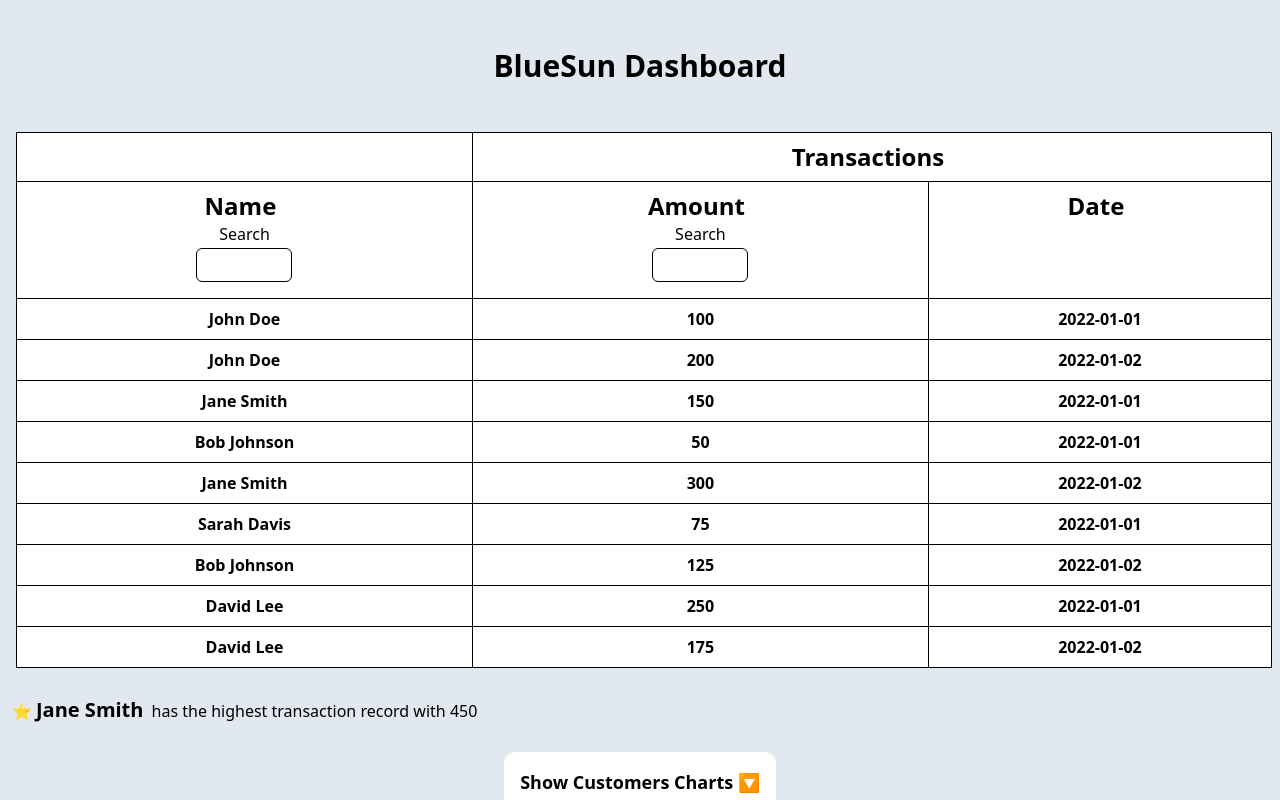
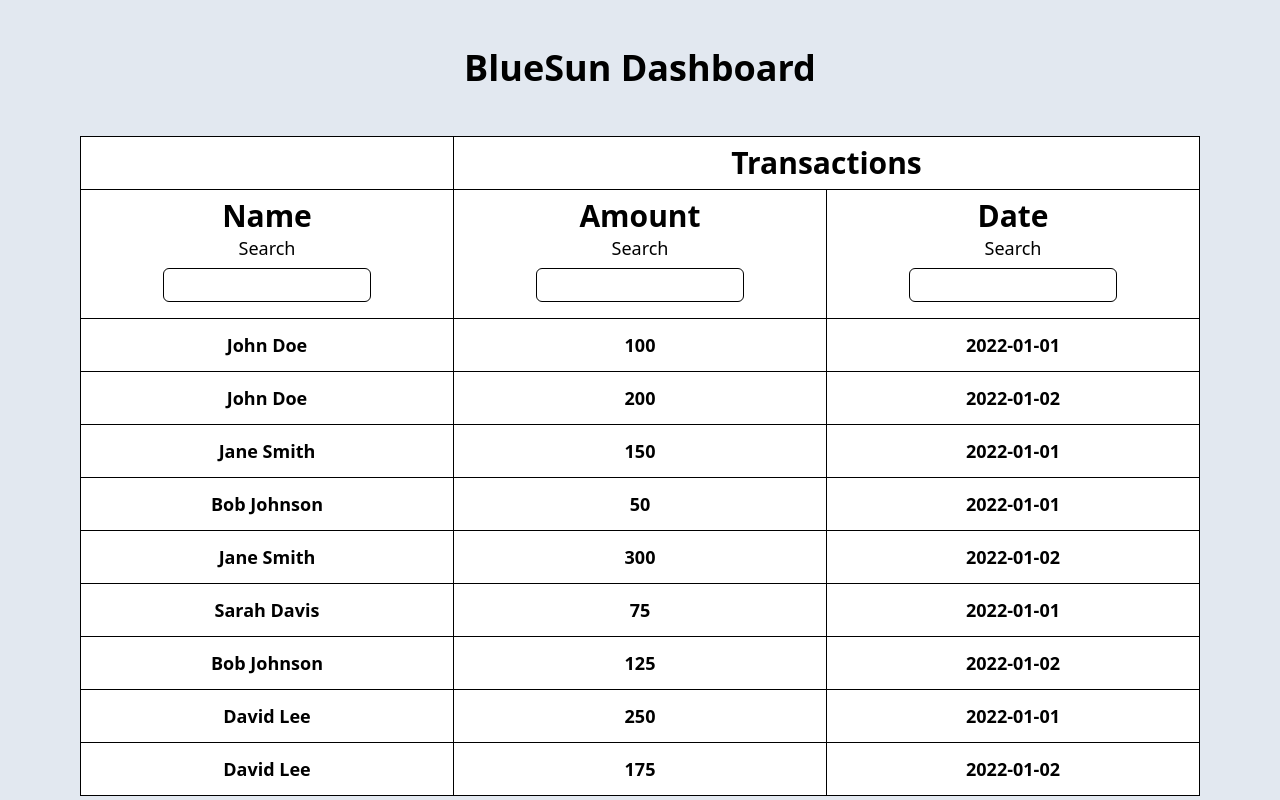
Before and after one commit to shadyhussein99/BlueSun-Task, a React (Vite) app: page / in a window 1280 px wide. Shown: the top 800 px of the page. Built offline with nearby package versions, Linux system fonts and the light colour scheme.

Commit message:
styling large screens

```diff
--- a/public/style.css
+++ b/public/style.css
@@ -2,9 +2,6 @@
 @tailwind components;
 @tailwind utilities;
 
-* {
-    @apply mx-1
-}
 
 html {
     @apply bg-slate-200
--- a/src/components/App.jsx
+++ b/src/components/App.jsx
@@ -50,7 +50,7 @@ function App() {
   const customerHighestTransaction = totalCustomersTransactions.find((value) => value.amount === maxTransaction)
 
   return (
-    <>
+    <main className="mx-5 md:mx-12 lg:mx-20">
       <Title />
       <Table />
       <HighestTransactionCustomer
@@ -81,7 +81,7 @@ function App() {
         customer4Data={customer4Data}
         customer5Data={customer5Data}
       />
-    </>
+    </main>
   )
 }
 
--- a/src/components/BarChart.jsx
+++ b/src/components/BarChart.jsx
@@ -80,7 +80,7 @@ function BarChart(props) {
         props.setCustomersDetails({updatedObject});
     }
 
-    return <section className="mt-12 mb-3 mx-auto">
+    return <section className="mt-12 mb-3 mx-auto md:mx-24 lg:mx-36 xl:mx-72">
         <p onClick={handleClick} className=" text-right cursor-pointer">✖</p>
         {props.customer1Chart && <Bar data={customerData1} />}
         {props.customer2Chart && <Bar data={customerData2} />}
--- a/src/components/ColumnFilter.jsx
+++ b/src/components/ColumnFilter.jsx
@@ -5,8 +5,8 @@ function ColumnFilter({ column }) {
     const { filterValue, setFilter } = column
 
     return <section>
-        <span className="block font-normal text-base">Search</span>
-        <input value={filterValue || ""} onChange={(e) => { setFilter(e.target.value) }} className=" w-24 border border-black mb-2 rounded-md px-2 py-1 font-normal text-base text-black"/>
+        <span className="block font-normal text-base lg:text-lg">Search</span>
+        <input value={filterValue || ""} onChange={(e) => { setFilter(e.target.value) }} className=" w-24 border border-black mb-2 rounded-md px-2 py-1 font-normal text-base text-black lg:w-28 xl:w-52"/>
     </section>
 }
 
--- a/src/components/CustomersDropdownMenu.jsx
+++ b/src/components/CustomersDropdownMenu.jsx
@@ -57,7 +57,7 @@ function CustomersDropdownMenu(props) {
         {toggle && (
             <div className="bg-white w-64 mx-auto rounded-xl text-center">
                 {data.customers.map((value, index) => {
-                    return <p key={value.id} onClick={() => handleClick(index)} className=" font-semibold hover:bg-slate-200 cursor-pointer">{value.name}</p>
+                    return <p key={value.id} onClick={() => handleClick(index)} className=" font-semibold hover:bg-slate-200 cursor-pointer lg:py-2">{value.name}</p>
                 })}
             </div>
         )}
--- a/src/components/CustomersTotalTransactions.jsx
+++ b/src/components/CustomersTotalTransactions.jsx
@@ -6,7 +6,7 @@ function CustomersTotalTransactions(props) {
 
     const data = useSelector((state) => state.data.value)    // Data of the json file
 
-    return <section className="text-center text-lg font-semibold mb-20">  {/* Used or (||) operator to return the amount directly if the customer made only one transaction as the reduce method returns an object if the array has only one element */}
+    return <section className="text-center text-lg font-semibold mb-20 lg:text-xl xl:text-2xl">  {/* Used or (||) operator to return the amount directly if the customer made only one transaction as the reduce method returns an object if the array has only one element */}
 
         {props.customer1Transaction && <p>{data.customers[0].name} total transactions is {props.customer1Data.amount || props.customer1Data}</p>}
         {props.customer2Transaction && <p>{data.customers[1].name} total transactions is {props.customer2Data.amount || props.customer2Data}</p>}
--- a/src/components/HighestTransactionCustomer.jsx
+++ b/src/components/HighestTransactionCustomer.jsx
@@ -1,7 +1,7 @@
 
 
 function HighestTransactionCustomer(props) {
-    return <section className="my-7">
+    return <section className="my-7 text-center lg:text-xl lg:my-12">
         <p>⭐<span className="text-xl font-semibold">{props.customerHighestTransaction.name}</span> has the highest transaction record with {props.customerHighestTransaction.amount}</p>
     </section>
 }
--- a/src/components/Table.jsx
+++ b/src/components/Table.jsx
@@ -29,7 +29,7 @@ function Table() {
         {
             Header: 'Transactions', columns: [
                 { Header: 'Amount', accessor: 'amount', Filter: ColumnFilter },
-                { Header: 'Date', accessor: 'date', Filter: ColumnFilter, disableFilters: true }
+                { Header: 'Date', accessor: 'date', Filter: ColumnFilter}
             ]
         },
     ], [])
@@ -49,10 +49,10 @@ function Table() {
                 {headerGroups.map(headerGroup => (
                     <tr {...headerGroup.getHeaderGroupProps()} className='border border-black'>
                         {headerGroup.headers.map(column => (
-                            <th {...column.getHeaderProps(column.getSortByToggleProps())} className='border border-black align-top text-2xl py-2'>
+                            <th {...column.getHeaderProps(column.getSortByToggleProps())} className='border border-black align-top text-2xl py-2 xl:text-3xl'>
                                 {column.render('Header')}
 
-                                <span>
+                                <span className=' text-base'>
                                     {column.isSorted
                                         ? column.isSortedDesc
                                             ? ' 🔽'
@@ -71,7 +71,7 @@ function Table() {
                     return (
                         <tr {...row.getRowProps()} className='border border-black font-semibold'>
                             {row.cells.map(cell => {
-                                return <td {...cell.getCellProps()} className=' text-center border border-black py-2'>{cell.render('Cell')}</td>
+                                return <td {...cell.getCellProps()} className=' text-center border border-black py-2 lg:py-3 lg:text-lg'>{cell.render('Cell')}</td>
                             })}
                         </tr>
                     )
--- a/src/components/Title.jsx
+++ b/src/components/Title.jsx
@@ -1,7 +1,7 @@
 
 
 function Title() {
-    return <header className="text-3xl my-12 font-bold text-center">BlueSun Dashboard</header>
+    return <header className="text-3xl my-12 font-bold text-center lg:text-4xl">BlueSun Dashboard</header>
 }
 
 export default Title
```
